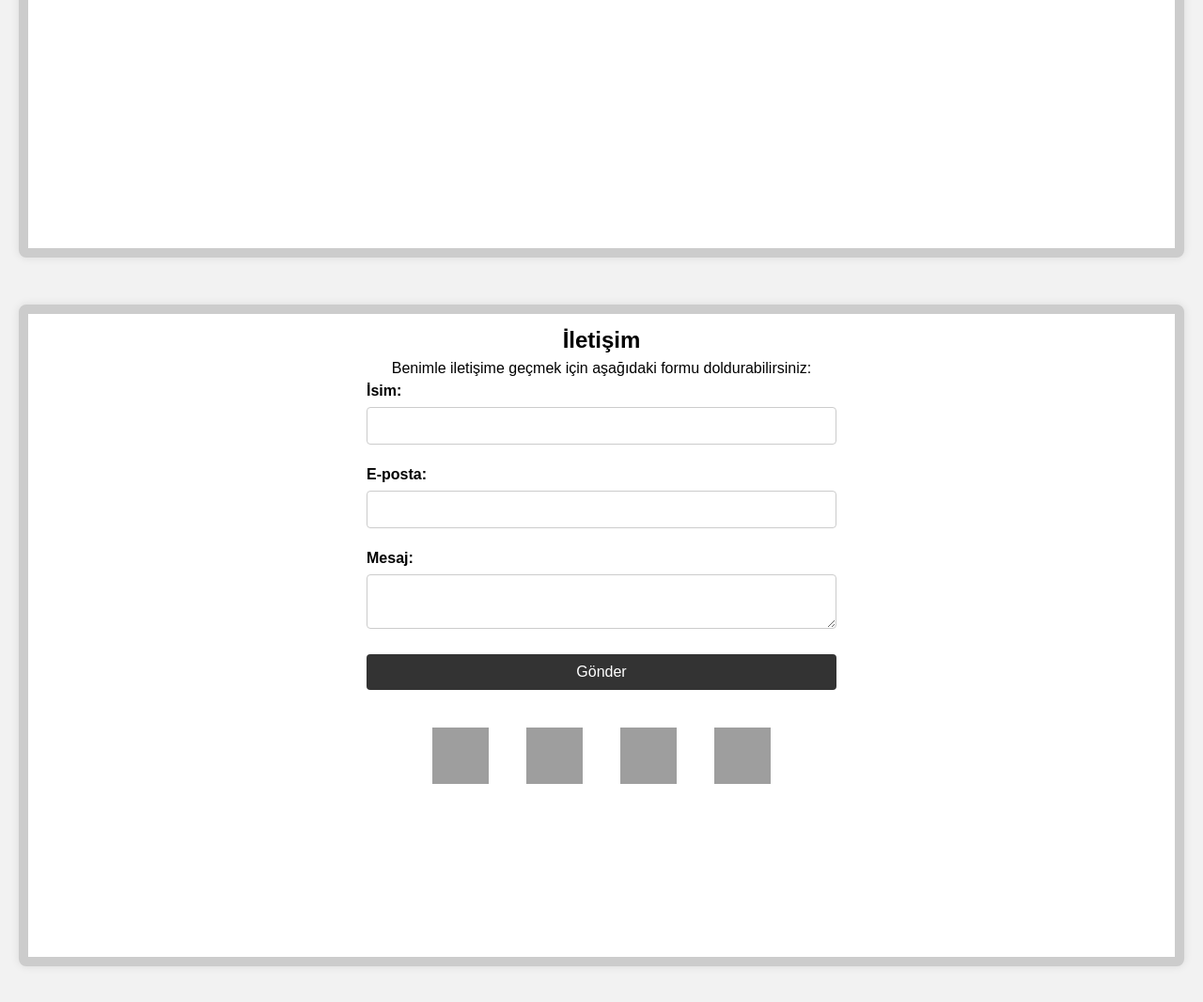
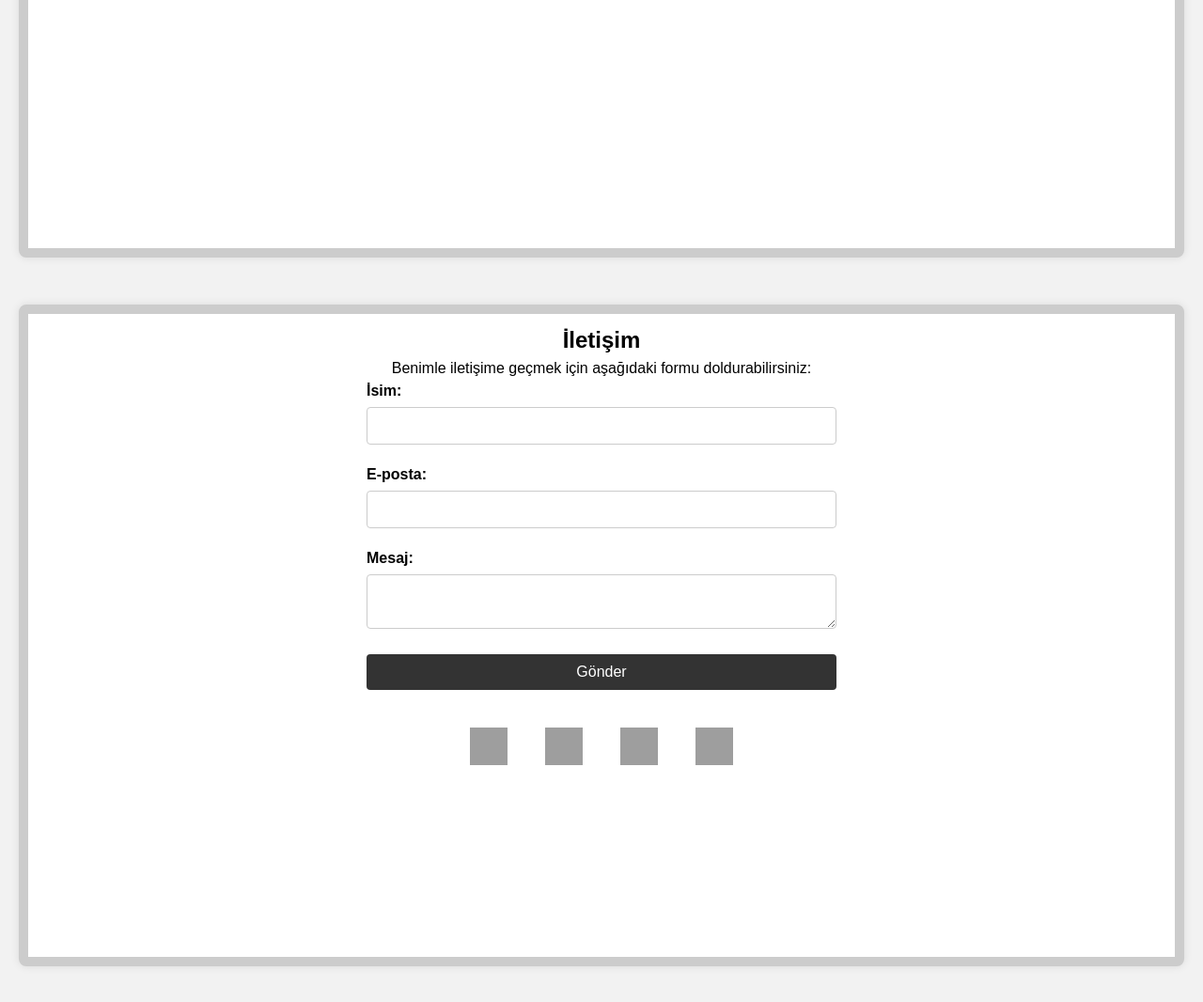
Before and after one commit to halilcit/halilcit.github.io, a plain HTML site: page halil.html in a window 1280 px wide. Shown: the part 3614-4680 px from the top of the page at 94% size. Drawn offline with Linux system fonts and the light colour scheme; grey boxes are pictures that could not be loaded.

Commit message:
Update halil.html

```diff
--- a/halil.html
+++ b/halil.html
@@ -191,8 +191,8 @@
 		}
 
 		.contact-info ul li a img {
-			width: 60px; /* Logonun genişliği */
-			height: 60px; /* Otomatik yükseklik ayarı */
+			width: 40px; /* Logonun genişliği */
+			height: 40px; /* Otomatik yükseklik ayarı */
 		}
 		.flex-container {
 			display: flex;
```
